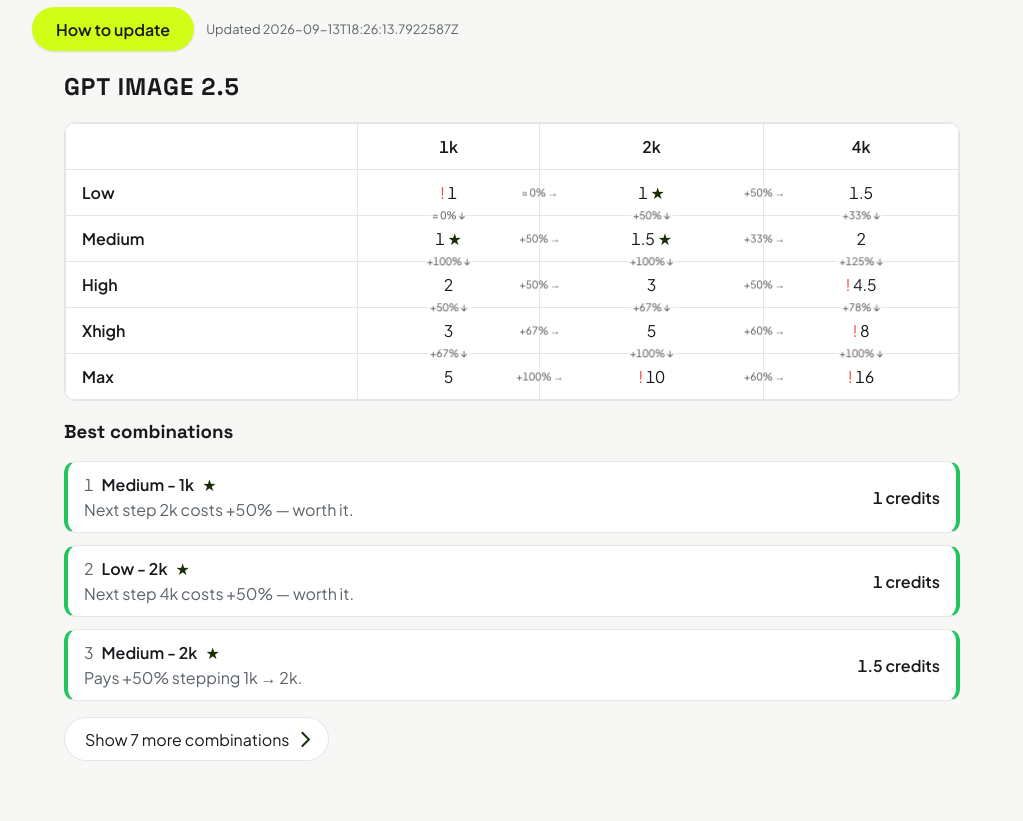
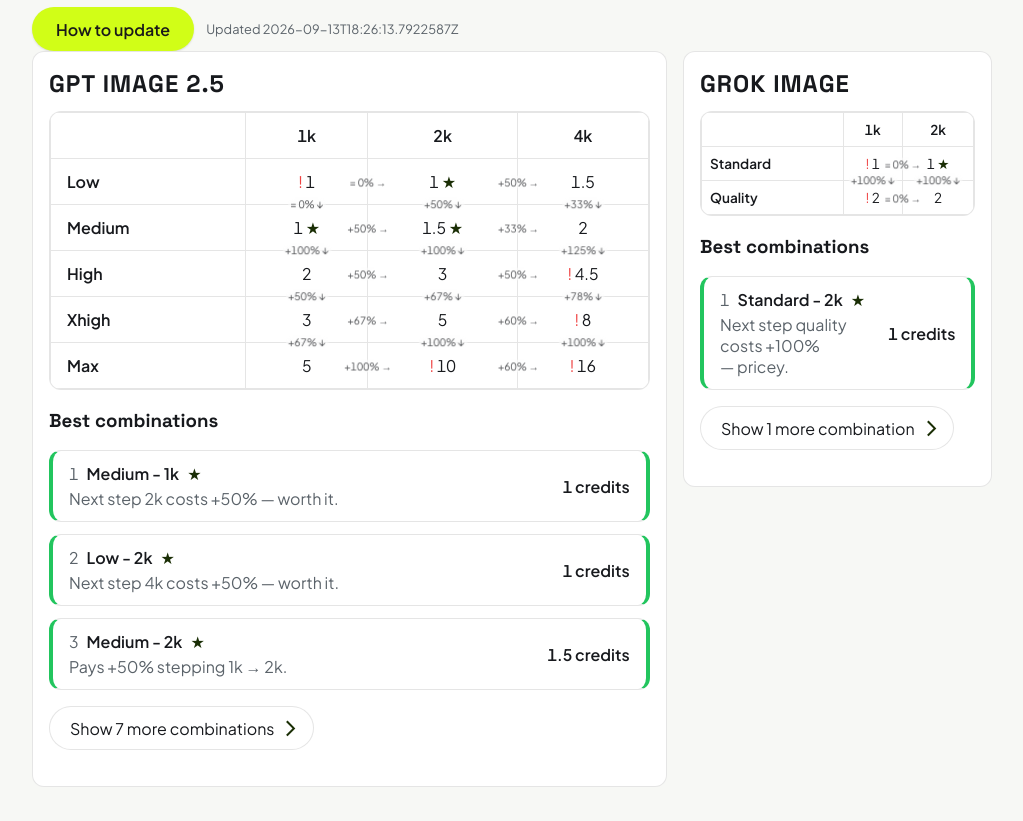
Before and after one commit to Asura7170/higgsfield-credit-costs, a website built with Vite: page index.html in a window 1280 px wide. Shown: the part 65-886 px from the top of the page, without its empty margins (128-1151 px from the left). Built offline with nearby package versions, Linux system fonts and the light colour scheme.

Commit message:
feat: bento grid for model tiles (3-col spans, legend tile, container queries)

```diff
--- a/src/main.ts
+++ b/src/main.ts
@@ -278,7 +278,8 @@
 
 function renderModel(m: ModelResult): HTMLElement {
   const section = document.createElement("section");
-  section.className = "reveal";
+  // ponytail: widest matrix spans 2 bento cols; threshold 8 fits only GPT (15).
+  section.className = `reveal model${m.cells.length > 8 ? " model-wide" : ""}`;
   const h2 = document.createElement("h2");
   h2.textContent = displayName(m.id);
   section.append(h2);
@@ -383,10 +384,24 @@
   return section;
 }
 
+// ponytail: append() moves live nodes — static legend+method become the 5th tile.
+function legendTile(): HTMLElement | null {
+  const legend = document.querySelector("section[aria-labelledby='legend-h']");
+  const method = document.querySelector("#method");
+  if (!legend || !method) return null;
+  const tile = document.createElement("section");
+  tile.className = "reveal model legend-tile";
+  tile.append(...legend.childNodes, method);
+  legend.remove();
+  return tile;
+}
+
 function render(results: ModelResult[]): void {
   const app = document.querySelector("#app");
   if (!app) return;
+  const tile = legendTile();
   app.replaceChildren(...results.map(renderModel));
+  if (tile) app.append(tile);
 }
 
 function initCopyButton(): void {
--- a/src/style.css
+++ b/src/style.css
@@ -214,7 +214,7 @@
 
 header,
 main,
-section,
+section:not(.model),
 #method {
   max-width: 64rem;
   margin-inline: auto;
@@ -251,6 +251,60 @@
 .table-wrap:focus-visible {
   outline: 2px solid var(--focus);
   outline-offset: 2px;
+}
+
+#app {
+  display: grid;
+  gap: 1rem;
+  grid-template-columns: minmax(0, 1fr);
+  align-items: start;
+}
+
+@media (min-width: 700px) {
+  #app {
+    grid-template-columns: repeat(2, minmax(0, 1fr));
+  }
+
+  .model-wide {
+    grid-column: span 2;
+  }
+}
+
+@media (min-width: 1100px) {
+  #app {
+    grid-template-columns: repeat(3, minmax(0, 1fr));
+  }
+}
+
+/* ponytail: tiles reuse surface/border/shadow; tables inside stay untouched. */
+.model {
+  container-type: inline-size;
+  min-width: 0;
+  background: var(--surface);
+  border: 1px solid var(--border);
+  border-radius: var(--radius);
+  box-shadow: inset 0 1px 0 var(--edge-highlight);
+  padding: 1rem 1rem 1.25rem;
+}
+
+.model > h2:first-child {
+  margin: 0 0 0.75rem;
+}
+
+@container (max-width: 26rem) {
+  .model table {
+    font-size: 0.85rem;
+  }
+
+  .model th,
+  .model td {
+    padding: 0.5rem;
+  }
+
+  .jump-r,
+  .jump-d {
+    font-size: 0.55rem;
+  }
 }
 
 .table-wrap {
```
Also changed, not shown: doc/spec.md (+3 -2 lines).
